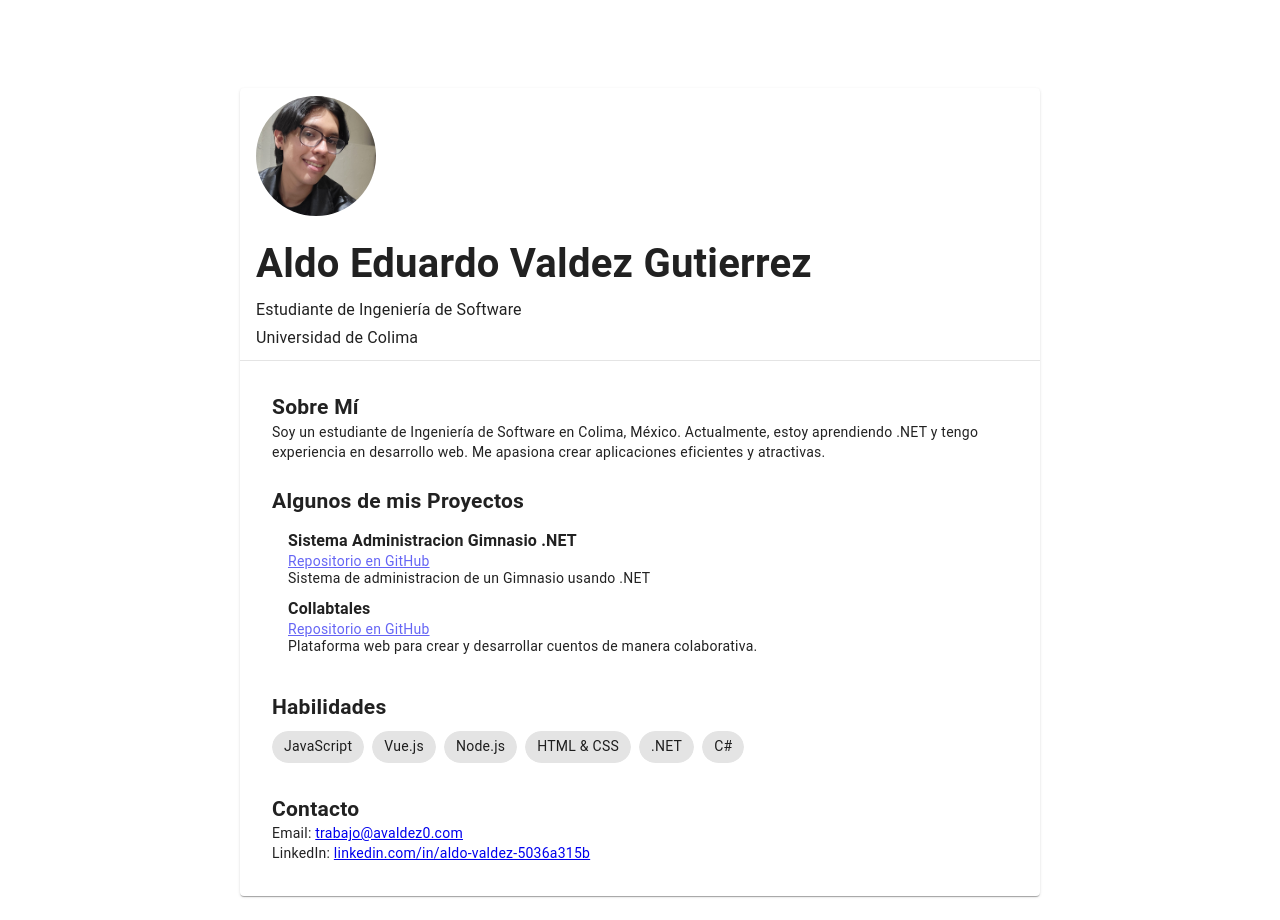
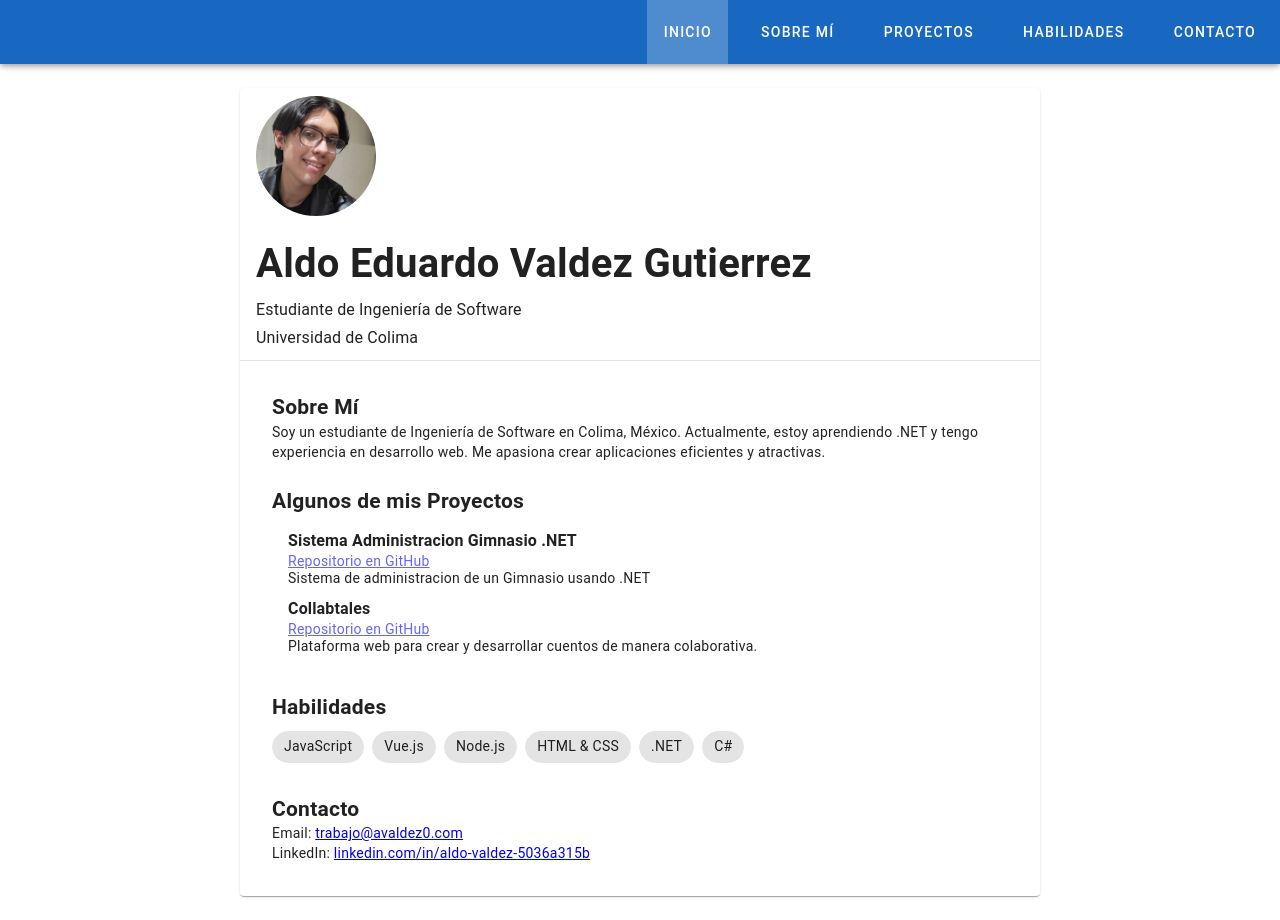
Before and after one commit to Aval0G/Avaldez0, a Vue app: page / in a window 1280 px wide. Built offline with nearby package versions, Linux system fonts and the light colour scheme.

Commit message:
Refactor Navbar component; simplify styles and remove icons from menu items

```diff
--- a/src/components/Navbar.vue
+++ b/src/components/Navbar.vue
@@ -1,24 +1,20 @@
 <template>
-  <v-app-bar app elevation="0" class="custom-navbar">
-    <v-toolbar-title class="font-weight-bold text-uppercase text-white">Mi Portafolio</v-toolbar-title>
+  <v-app-bar app color="primary">
+    <v-toolbar-title></v-toolbar-title>
     <v-spacer></v-spacer>
 
     <v-toolbar-items class="d-none d-md-flex">
-      <v-btn v-for="(item, index) in menuItems" :key="index" :to="item.link" text class="mx-2 text-white">
-        <v-icon left>{{ item.icon }}</v-icon>
+      <v-btn v-for="(item, index) in menuItems" :key="index" :to="item.link" class="mx-2">
         {{ item.text }}
       </v-btn>
     </v-toolbar-items>
 
-    <v-app-bar-nav-icon class="d-md-none text-white" @click="drawer = !drawer"></v-app-bar-nav-icon>
+    <v-app-bar-nav-icon class="d-md-none" @click="drawer = !drawer"></v-app-bar-nav-icon>
   </v-app-bar>
 
-  <v-navigation-drawer v-model="drawer" app temporary class="bg-grey-darken-4">
-    <v-list dense>
-      <v-list-item v-for="(item, index) in menuItems" :key="index" :to="item.link" class="text-white">
-        <v-list-item-icon>
-          <v-icon>{{ item.icon }}</v-icon>
-        </v-list-item-icon>
+  <v-navigation-drawer v-model="drawer" app temporary>
+    <v-list>
+      <v-list-item v-for="(item, index) in menuItems" :key="index" :to="item.link">
         <v-list-item-title>{{ item.text }}</v-list-item-title>
       </v-list-item>
     </v-list>
@@ -30,21 +26,10 @@ import { ref } from 'vue';
 
 const drawer = ref(false);
 const menuItems = ref([
-  { text: 'Inicio', link: '/', icon: 'mdi-home' },
-  { text: 'Sobre mí', link: '/sobre_mi', icon: 'mdi-account' },
-  { text: 'Proyectos', link: '/proyectos', icon: 'mdi-briefcase' },
-  { text: 'Habilidades', link: '/habilidades', icon: 'mdi-lightbulb' },
-  { text: 'Contacto', link: '/contacto', icon: 'mdi-email' },
+  { text: 'Inicio', link: '/' },
+  { text: 'Sobre mí', link: '/sobre_mi' },
+  { text: 'Proyectos', link: '/proyectos' },
+  { text: 'Habilidades', link: '/habilidades' },
+  { text: 'Contacto', link: '/contacto' },
 ]);
 </script>
-
-<style scoped>
-.custom-navbar {
-  background: rgba(0, 0, 0, 0.7); /* Negro semitransparente */
-  backdrop-filter: blur(10px); /* Efecto de desenfoque */
-  border-bottom: 1px solid rgba(255, 255, 255, 0.1);
-}
-.v-navigation-drawer {
-  border-right: 2px solid rgba(255, 255, 255, 0.1);
-}
-</style>
```
